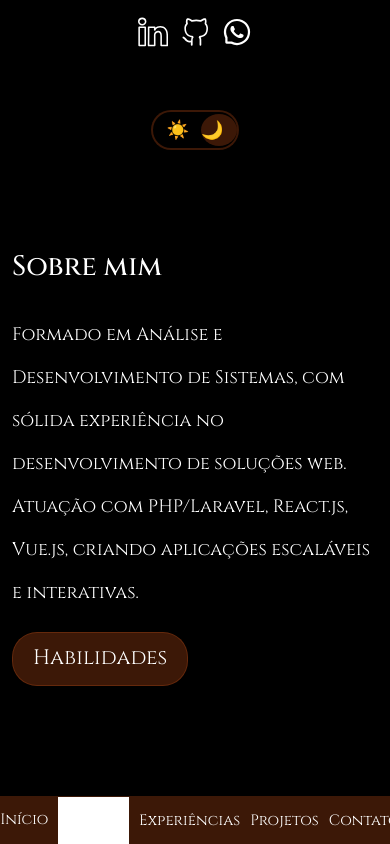
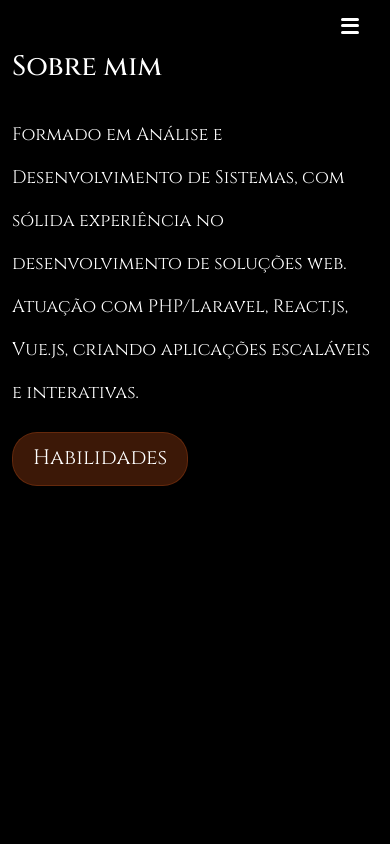
Before and after one commit to Leonardu76/curriculo-react, a React (Create React App) app: page /about in a window 390 px wide. Built offline with nearby package versions, Linux system fonts and the light colour scheme.

Commit message:
feat: ajustes

```diff
--- a/src/components/menu/menu.css
+++ b/src/components/menu/menu.css
@@ -43,10 +43,11 @@
 }
 
 .active {
-  background-color: var(--tertiary-color);
   color: var(--font-color);
   font-weight: bolder;
   font-style: italic;
+  border-bottom: 1px solid;
+  border-top: 1px solid;
 }
 
 @keyframes colors {
@@ -62,39 +63,6 @@
     background-position: 0% 50%;
   }
 }
-@media (max-width: 991px) {
-  .menu-card {
-    all: unset;
-  }
-  .menu-ul {
-    z-index: 2;
-    height: 3rem;
-    display: flex;
-    position: fixed;
-    width: 100%;
-    background-color: var(--tertiary-color);
-    color: black;
-    bottom: 0;
-    justify-content: center;
-    align-items: center;
-  }
-
-  .menu-li,
-  .active,
-  .menu-li:hover {
-    all: unset;
-    margin-left: 10px;
-    font-size: 15px;
-    color: var(--font-color);
-  }
-  .active {
-    background-color: white;
-    padding: 13px;
-  }
-  .button-inter {
-    padding-bottom: 150px;
-  }
-}
 
 .icon-border-menu {
   color: var(--font-color);
@@ -105,3 +73,84 @@
   color: var(--tertiary-color);
   transition: 1s;
 }
+
+.hamburger {
+  display: none;
+  flex-direction: column;
+  justify-content: space-around;
+  width: 30px;
+  height: 22px;
+  background: transparent;
+  border: none;
+  cursor: pointer;
+  z-index: 1001;
+  position: fixed;
+  top: 15px;
+  right:25px;
+}
+
+.hamburger span {
+  display: block;
+  height: 3px;
+  width: 100%;
+  background: var(--font-color);
+  border-radius: 3px;
+  transition: 0.3s;
+}
+
+/* animação X */
+.hamburger.active span:nth-child(1) {
+  transform: rotate(45deg) translateY(8px);
+}
+.hamburger.active span:nth-child(2) {
+  opacity: 0;
+}
+.hamburger.active span:nth-child(3) {
+  transform: rotate(-45deg) translateY(-8px);
+}
+
+@media (max-width: 991px) {
+  .hamburger {
+    display: flex;
+  }
+
+  .menu-card {
+    position: fixed;
+    top: 0;
+    left: -100%;
+    width: 70%;
+    height: 100%;
+    transition: 0.3s ease;
+    padding-top: 60px;
+    z-index: 1000;
+    display: flex;
+    flex-direction: column;
+    align-items: center;
+  }
+
+  .menu-card.open {
+    left: 0;
+  }
+
+  .menu-ul {
+    display: flex;
+    flex-direction: column;
+    gap: 20px;
+    margin: 0;
+    padding: 0;
+  }
+
+  .menu-li,
+  .active {
+    color: var(--font-color);
+    font-size: 18px;
+    text-decoration: none;
+  }
+
+  .redes-menu {
+    margin-top: auto;
+    display: flex;
+    gap: 15px;
+    padding: 20px;
+  }
+}
--- a/src/components/menu/menu.js
+++ b/src/components/menu/menu.js
@@ -1,4 +1,4 @@
-import React from "react";
+import React, { useState } from "react";
 import "./menu.css";
 import { Link } from "react-router-dom";
 import { SlSocialLinkedin } from "react-icons/sl";
@@ -18,42 +18,42 @@ function ThemeSwitcher() {
     </div>
   );
 }
+
 const Menu = (props) => {
   const { url } = props;
+  const [isOpen, setIsOpen] = useState(false);
 
   return (
     <ThemeProvider>
-      <div className="menu-card col-12 col-md-3 col-lg-2">
+      <button
+        className={`hamburger ${isOpen ? "active" : ""}`}
+        onClick={() => setIsOpen(!isOpen)}
+      >
+        <span />
+        <span />
+        <span />
+      </button>
+
+      <div className={`menu-card col-12 col-md-3 col-lg-2 ${isOpen ? "open" : ""}`}>
         <div className="menu-ul">
           <Link to={"/"} className={url === "home" ? "active " : "menu-li"}>
             <span>Início</span>
           </Link>
-          <div>
-            <Link
-              to={"/about"}
-              className={url === "about" ? "active" : "menu-li"}
-            >
+          <Link to={"/about"} className={url === "about" ? "active" : "menu-li"}>
             <span>Sobre</span>
           </Link>
-          </div>
-          <div>
           <Link
             to={"/resume"}
             className={url === "resume" ? "active" : "menu-li"}
           >
             <span>Experiências</span>
           </Link>
-          </div>
-          <div>
           <Link
             to={"/portfolio"}
             className={url === "portfolio" ? "active" : "menu-li"}
           >
             <span>Projetos</span>
           </Link>
-          </div>
-
-          <div>
           <Link
             to={"/contact"}
             className={url === "contact" ? "active" : "menu-li"}
@@ -61,36 +61,36 @@ const Menu = (props) => {
             <span>Contato</span>
           </Link>
         </div>
-        </div>
 
-        <div class="redes-menu">
+        <div className="redes-menu">
           <a
             target={"_blank"}
             rel="noreferrer"
             href="https://www.linkedin.com/in/leonardo-oliveira-3b0446176/"
-            class="icon-border-menu"
+            className="icon-border-menu"
           >
-            <SlSocialLinkedin class="icon" />
+            <SlSocialLinkedin className="icon" />
           </a>
 
           <a
             target={"_blank"}
             rel="noreferrer"
             href="https://github.com/Leonardu76"
-            class="icon-border-menu"
+            className="icon-border-menu"
           >
-            <VscGithubAlt class="icon" />
+            <VscGithubAlt className="icon" />
           </a>
 
           <a
             target={"_blank"}
             rel="noreferrer"
             href="https://api.whatsapp.com/send?phone=5531985808502&text=Olá! Vim através do site"
-            class="icon-border-menu"
+            className="icon-border-menu"
           >
-            <AiOutlineWhatsApp class="icon" />
+            <AiOutlineWhatsApp className="icon" />
           </a>
         </div>
+
         <ThemeSwitcher />
       </div>
     </ThemeProvider>
```
Lines whose indentation alone changed are shown as unchanged.
